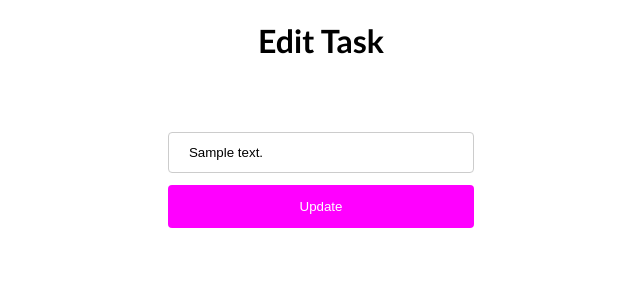
After one commit to Michaelszeng/Flask-Jinja2-Task-Tracker-App, a Flask app: page /update/1 in a window 1280 px wide. The commit adds this page. Shown: the top 300 px of the page, without its empty margins (319-959 px from the left). Run offline with Flask 2, Linux system fonts and the light colour scheme; tables that the repository leaves empty hold one stand-in row (values such as "Sample post").

Commit message:
finished app

```diff
--- a/app.py
+++ b/app.py
@@ -52,5 +52,25 @@ def index():
         tasks = Todo.query.order_by(Todo.date_created).all()    #Get all the existing tasks
         return render_template('index.html', tasks=tasks)    #Automatically looks for a 'templates' folder
 
-# if __name__ == "__main__":
-#     app.run(debug=True, port=8888)
+@app.route('/delete/<int:id>', methods=['GET'])
+def delete(id):
+    task_to_delete = Todo.query.get_or_404(id)  # get task by id (or 404 if not found)
+    try:
+        db.session.delete(task_to_delete)
+        db.session.commit()
+        return redirect('/')
+    except:
+        return "Error deleting task"
+
+@app.route('/update/<int:id>', methods=['GET', 'POST'])
+def update(id):
+    task_to_update = Todo.query.get_or_404(id)
+    if request.method == 'POST':
+        task_to_update.content = request.form['new_task_content']
+        try:
+            db.session.commit()
+            return redirect('/')
+        except:
+            return "Error editing task"
+    else:
+        return render_template('update.html', task=task_to_update)
--- /dev/null
+++ b/templates/update.html
@@ -0,0 +1,20 @@
+{% extends 'base.html' %}
+
+{% block head %}
+
+{% endblock %}
+
+
+
+{% block body %}
+<div class="content">
+    <h1>Edit Task</h1>
+    <div class="form">
+        <form actions="/update/{{task.id}}" method="POST">
+            <input type="text" name="new_task_content" id="new_task_content" value="{{task.content}}">
+            <input type="submit" value="Update">
+        </form>
+    </div>
+
+</div>
+{% endblock %}
```
Also changed, not shown: templates/index.html (+9 -3 lines), instance/tasks.db.
